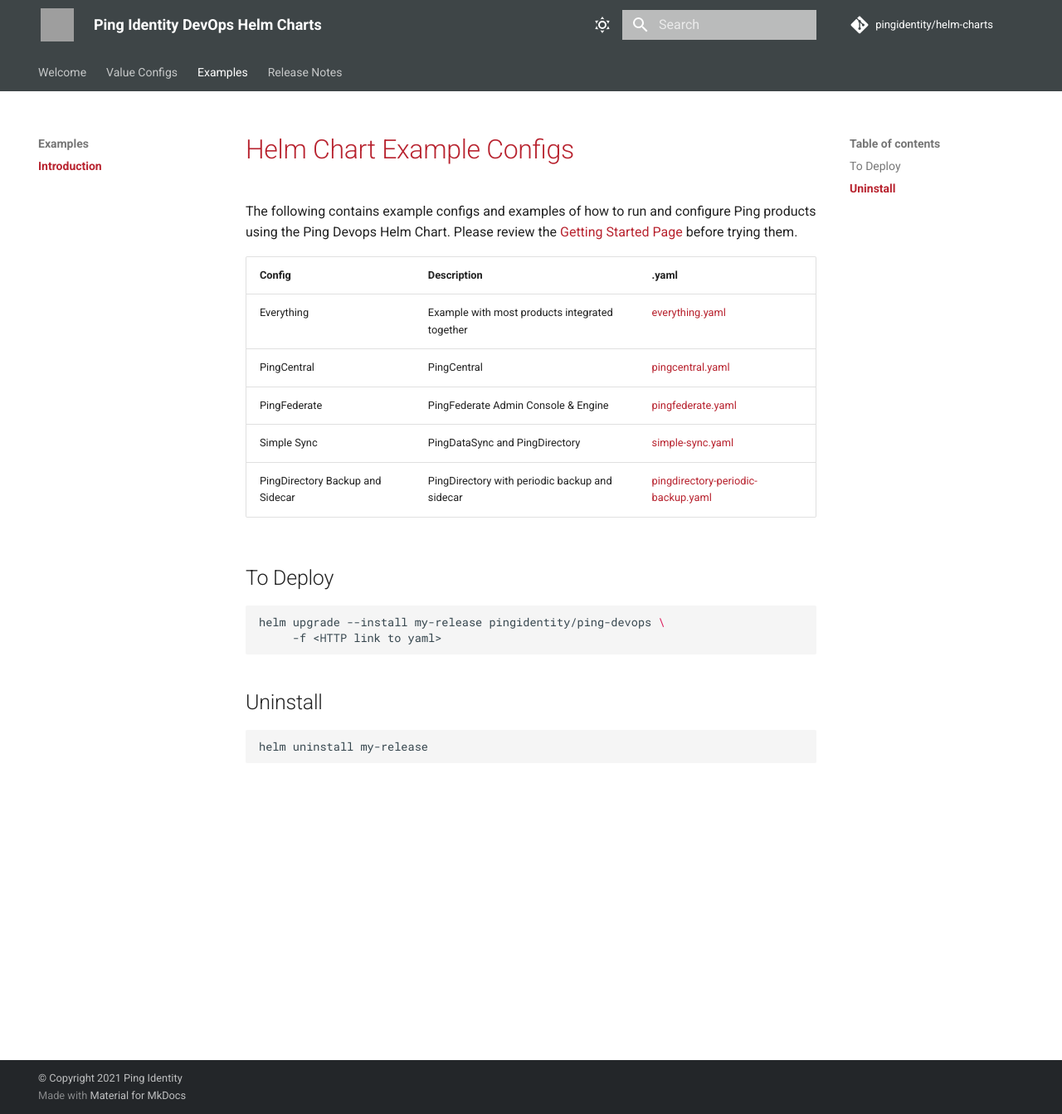
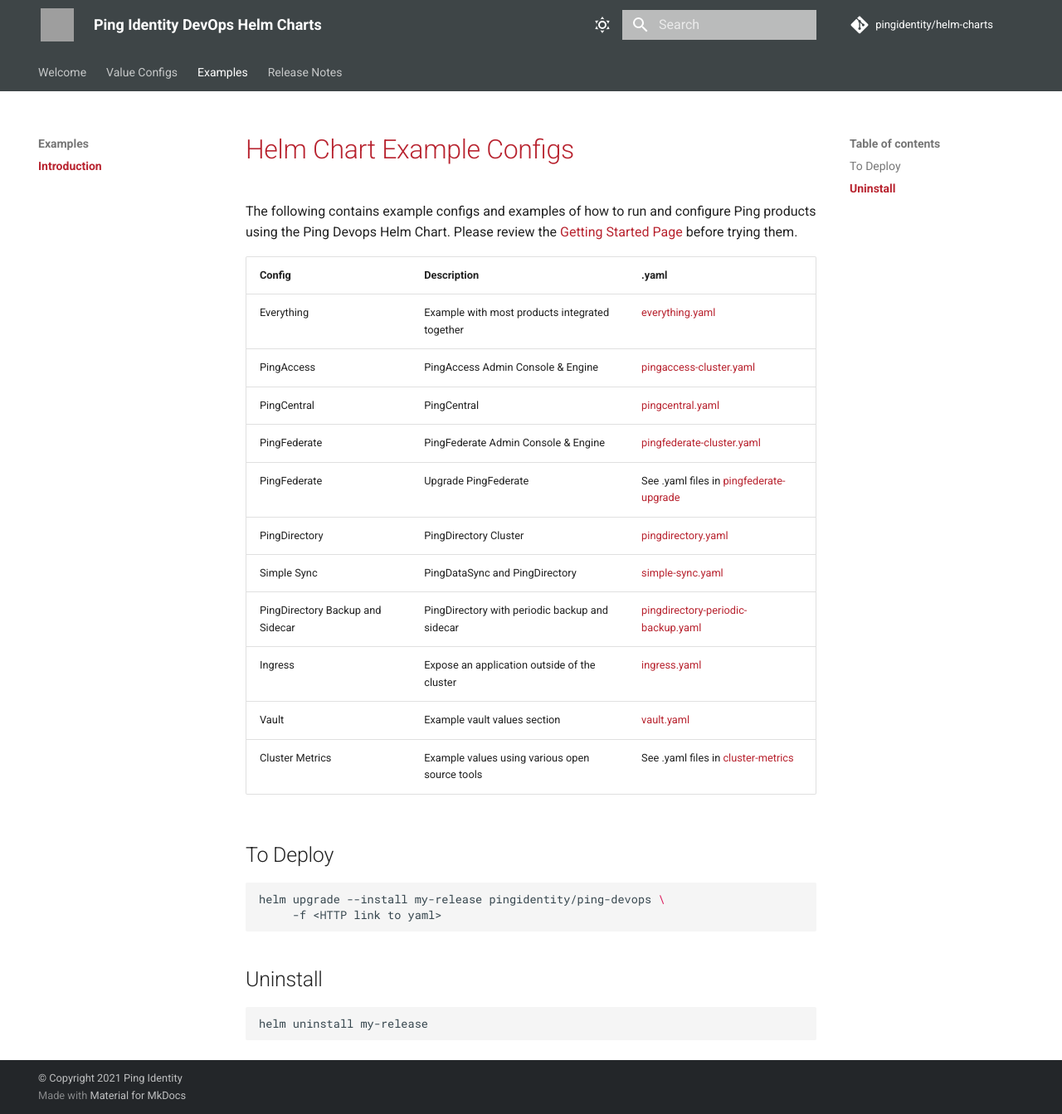
Before and after one commit to pingidentity/helm-charts, an MkDocs documentation site: the page built from docs/examples/index.md, in a window 1280 px wide and 1343 px high. Shown: the whole window at 83% size. Built offline with MkDocs 1.6.1 and Material for MkDocs 9.7.7, drawn with Linux system fonts in a browser that asks for light colours; comment, search, counter and statistics services are not loaded; grey boxes are pictures that could not be loaded.

Commit message:
new examples in index.md

```diff
--- a/docs/examples/index.md
+++ b/docs/examples/index.md
@@ -3,13 +3,19 @@
 The following contains example configs and examples of how to run and configure Ping products
 using the Ping Devops Helm Chart. Please review the [Getting Started Page](../getting-started) before trying them.
 
-| Config                           | Description                                          | .yaml                                                                                         |
-| -----------------------------    | ----------------------------------------------       | ------------------------------------------------------------------------                      |
-| Everything                       | Example with most products integrated together       | [everything.yaml](everything.yaml)                                                            |
-| PingCentral                      | PingCentral                                          | [pingcentral.yaml](pingcentral.yaml)                                                          |
-| PingFederate                     | PingFederate Admin Console & Engine                  | [pingfederate.yaml](pingfederate.yaml)                                                        |
-| Simple Sync                      | PingDataSync and PingDirectory                       | [simple-sync.yaml](simple-sync.yaml)                                                          |
-| PingDirectory Backup and Sidecar | PingDirectory with periodic backup and sidecar       | [pingdirectory-periodic-backup.yaml](pingdirectory-backup/pingdirectory-periodic-backup.yaml) |
+| Config                           | Description                                    | .yaml                                                                                                                                                                                           |
+| ---------------------------------| -----------------------------------------------|-------------------------------------------------------------------------------------------------------------------------------------------------------------------------------------------------|
+| Everything                       | Example with most products integrated together | [everything.yaml](https://raw.githubusercontent.com/pingidentity/pingidentity-devops-getting-started/master/30-helm/everything.yaml)                                                            |
+| PingAccess                       | PingAccess Admin Console & Engine              | [pingaccess-cluster.yaml](https://raw.githubusercontent.com/pingidentity/pingidentity-devops-getting-started/master/30-helm/pingaccess-cluster.yaml)                                            |
+| PingCentral                      | PingCentral                                    | [pingcentral.yaml](https://raw.githubusercontent.com/pingidentity/pingidentity-devops-getting-started/master/30-helm/pingcentral.yaml)                                                          |
+| PingFederate                     | PingFederate Admin Console & Engine            | [pingfederate-cluster.yaml](https://raw.githubusercontent.com/pingidentity/pingidentity-devops-getting-started/master/30-helm/pingfederate-cluster.yaml)                                        |
+| PingFederate                     | Upgrade PingFederate                           | See .yaml files in [pingfederate-upgrade](https://github.com/pingidentity/pingidentity-devops-getting-started/tree/master/30-helm/pingfederate-upgrade)                                         |
+| PingDirectory                    | PingDirectory Cluster                          | [pingdirectory.yaml](https://raw.githubusercontent.com/pingidentity/pingidentity-devops-getting-started/master/30-helm/pingdirectory.yaml)                                                      |
+| Simple Sync                      | PingDataSync and PingDirectory                 | [simple-sync.yaml](https://raw.githubusercontent.com/pingidentity/pingidentity-devops-getting-started/master/30-helm/simple-sync.yaml)                                                          |
+| PingDirectory Backup and Sidecar | PingDirectory with periodic backup and sidecar | [pingdirectory-periodic-backup.yaml](https://raw.githubusercontent.com/pingidentity/pingidentity-devops-getting-started/master/30-helm/pingdirectory-backup/pingdirectory-periodic-backup.yaml) |
+| Ingress                          | Expose an application outside of the cluster   | [ingress.yaml](https://raw.githubusercontent.com/pingidentity/pingidentity-devops-getting-started/master/30-helm/ingress.yaml)                                                                  |
+| Vault                            | Example vault values section                   | [vault.yaml](https://raw.githubusercontent.com/pingidentity/pingidentity-devops-getting-started/master/30-helm/vault.yaml)                                                                      |
+| Cluster Metrics                  | Example values using various open source tools | See .yaml files in [cluster-metrics](https://github.com/pingidentity/pingidentity-devops-getting-started/tree/master/30-helm/cluster-metrics)                                               |
 
 ## To Deploy
 
```
